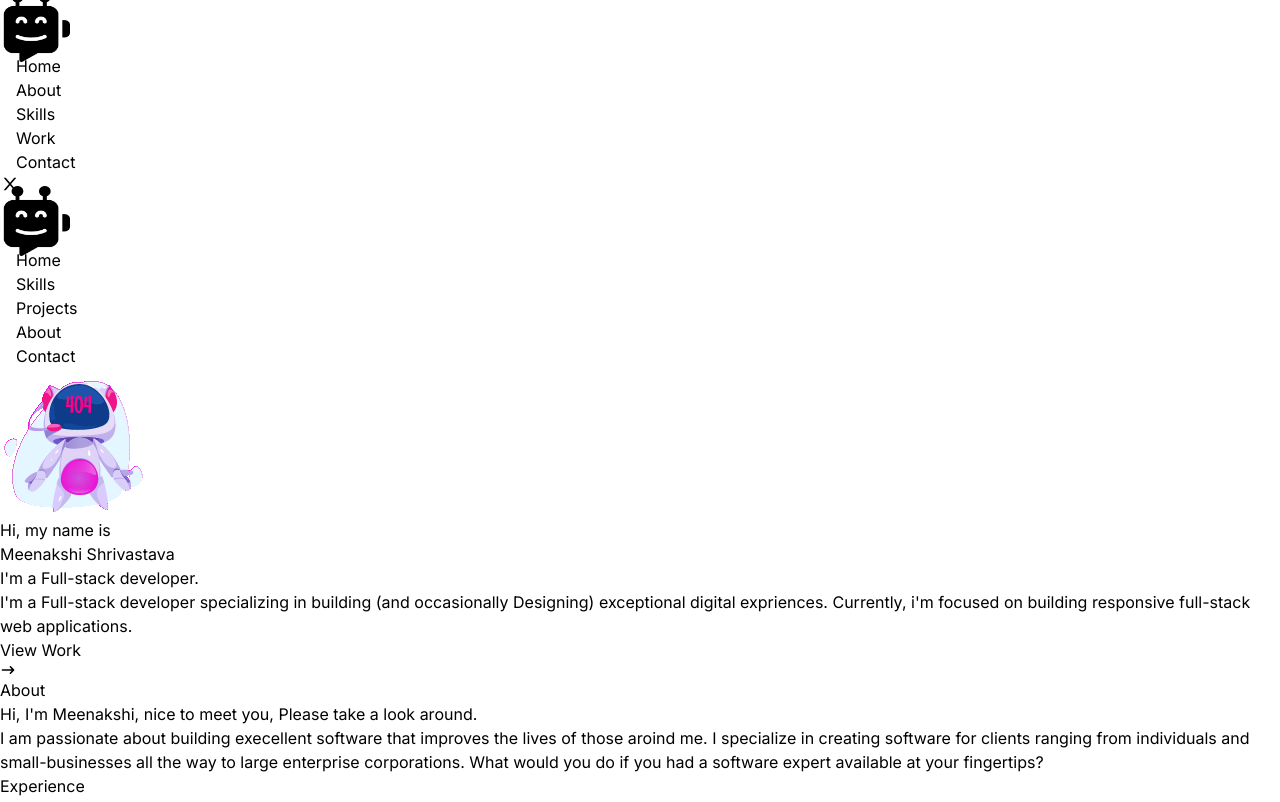
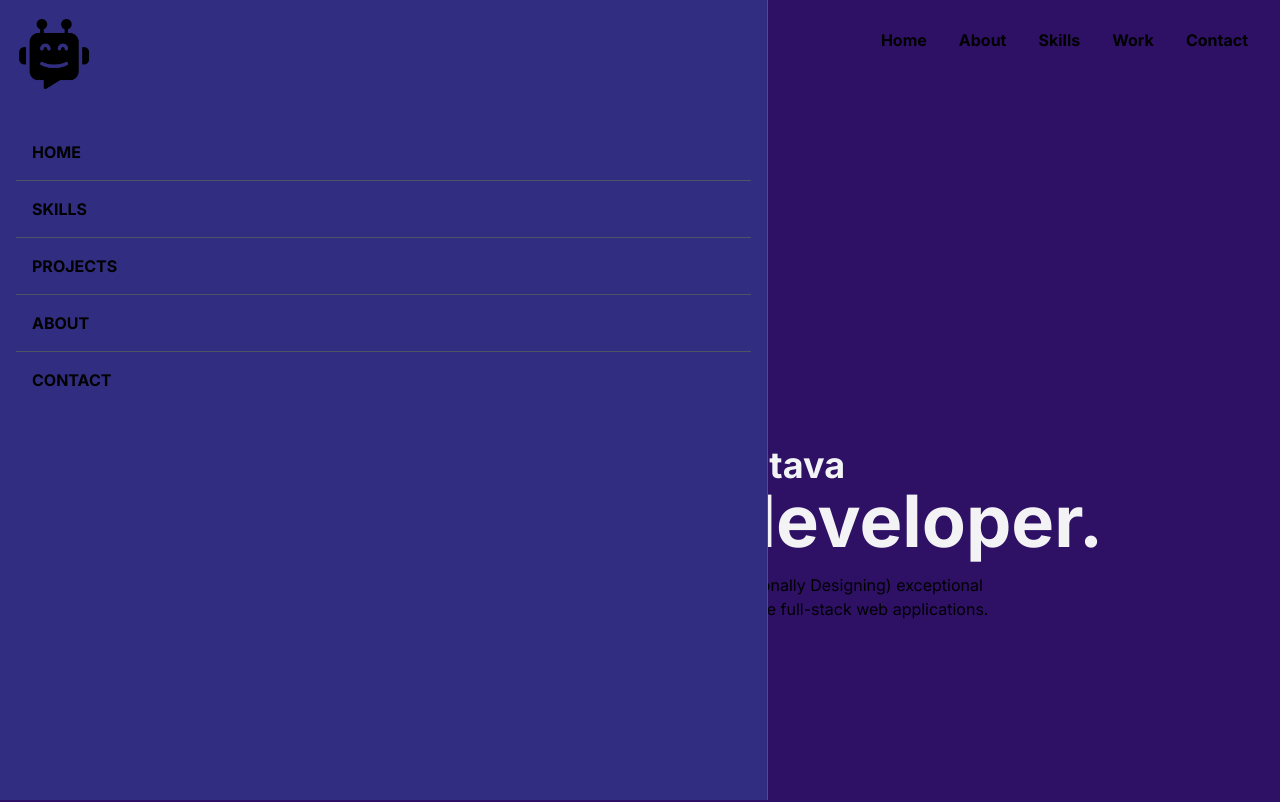
Before and after one commit to Meenakshishrivastava/myProtfolio, a Next.js app: page / in a window 1280 px wide. Shown: the top 802 px of the page. Built offline with nearby package versions, Linux system fonts and the light colour scheme.

Commit message:
Update tailwind.config.js

```diff
--- a/tailwind.config.js
+++ b/tailwind.config.js
@@ -1,6 +1,7 @@
 /** @type {import('tailwindcss').Config} */
 module.exports = {
   content: [
+     'important: true',
     './pages/**/*.{js,ts,jsx,tsx,mdx}',
     './components/**/*.{js,ts,jsx,tsx,mdx}',
     './app/**/*.{js,ts,jsx,tsx,mdx}',
```
